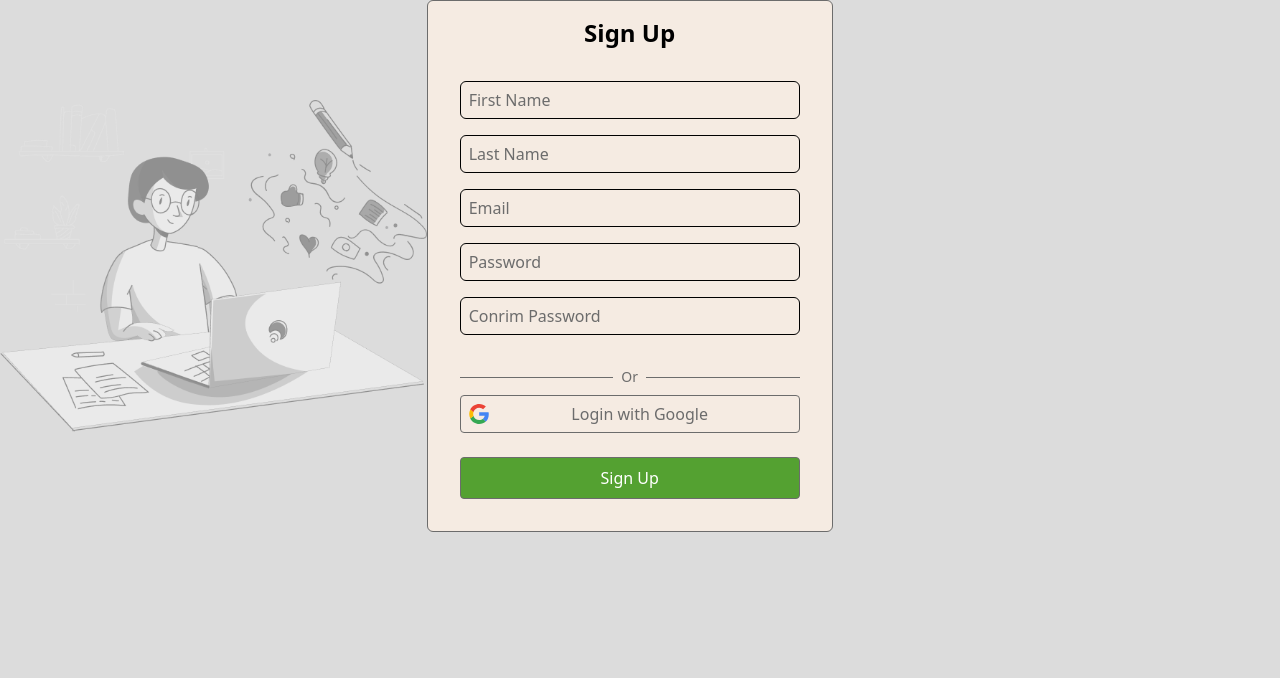
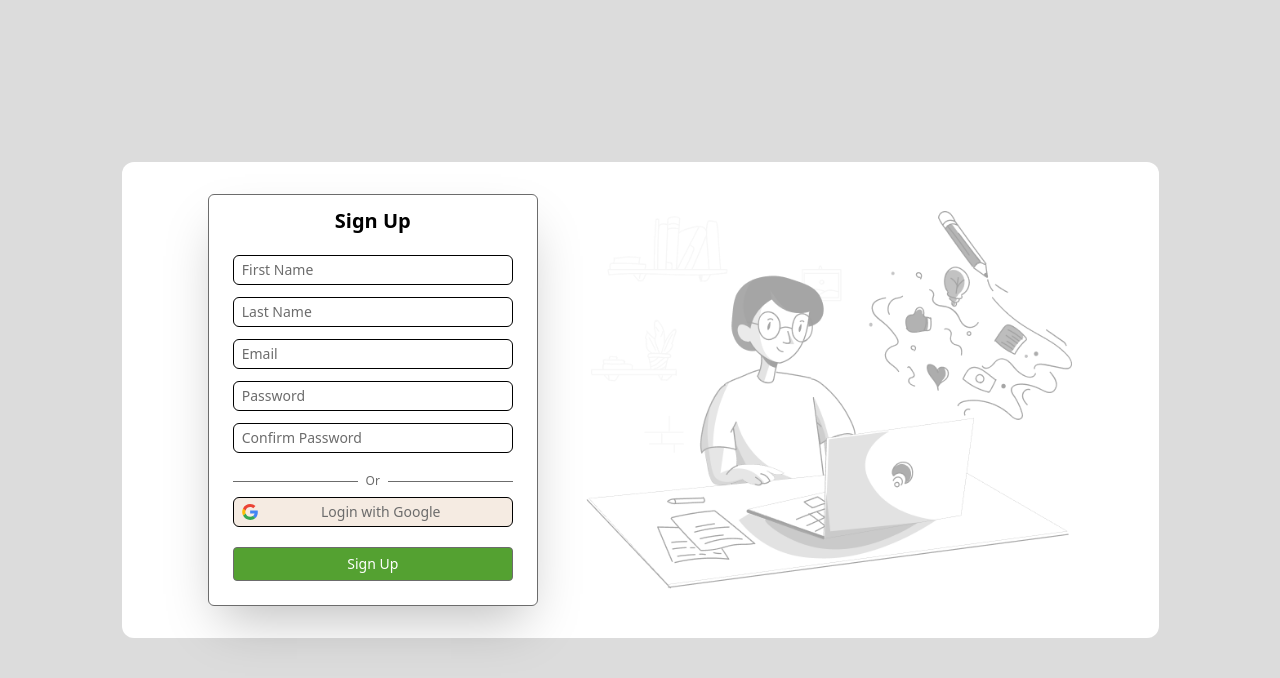
Before and after one commit to KMalek101/Roomet-front, a Next.js app: page /signup in a window 1280 px wide. Shown: the top 678 px of the page. Built offline with nearby package versions, Linux system fonts and the light colour scheme.

Commit message:
new sign up page

```diff
--- a/src/app/signup/page.jsx
+++ b/src/app/signup/page.jsx
@@ -5,10 +5,21 @@ import { SignUp } from "@/components/common/singup/Signup";
 import Image from "next/image";
 export default function page() {
   return (
-    <div className="flex-col">
-      <div className="flex items-center">
-        <Image width={1500} height={1500} src="/illustration.png" alt="image" className="w-1/3 h-1/3" priority={true} />
+    <div className="flex w-screen h-screen items-center justify-center">
+      <div className="flex justify-center items-center gap-12 bg-[var(--w-color)] w-max p-8 rounded-xl">
         <SignUp />
+        <Image src={"/illustration.png"} width={400} height={400} alt="logo" className="w-1/2 h-1/2 " priority={true} />
+        {/* <div >
+          <Image width={1500} height={1500} src="/ROOMET.png" className="w-1/8 h-1/8" priority={true} />
+          <div className="flex items-center justify-items-center flex-col">
+            <p className="font-bold ">Stay connected,  organized, </p>
+            <p className="font-bold"> & informed with</p>
+          </div>
+        </div>
+        <div className="flex items-center">
+          <Image width={1500} height={1500} src="/illustration.png" alt="image" className="w-1/4 h-1/4" priority={true} />
+          <SignUp />
+        </div> */}
       </div>
     </div>
   );
--- a/src/components/common/singup/Signup.jsx
+++ b/src/components/common/singup/Signup.jsx
@@ -1,55 +1,36 @@
 export function SignUp() {
-    return(
-        <div className="bg-[var(--secondary-color)] w-min flex flex-col items-center justify-center p-2 rounded-md border-1 border-[var(--g-color)] ">
-            <h2 className="text-2xl font-semibold py-2">Sign Up</h2>
-            <form action="" className="p-6 flex flex-col gap-4">
-                <input
-                 style={{width : "340px"}}
-                 className='px-2 py-1.5 text-l text-[var(--black-color)] placeholder-[var(--g-color)] rounded-md border border-[var(--main-color-hover' type="text"
-                 placeholder='First Name'
-                 required
-                />
-                <input
-                 style={{width : "340px"}}
-                 className='px-2 py-1.5 text-l text-[var(--black-color)] placeholder-[var(--g-color)] rounded-md border border-[var(--main-color-hover' type="text"
-                 placeholder='Last Name'
-                 required
-                />
-                <input
-                 style={{width : "340px"}}
-                 className='px-2 py-1.5 text-l text-[var(--black-color)] placeholder-[var(--g-color)] rounded-md border border-[var(--main-color-hover' type="text"
-                 placeholder='Email'
-                 required
-                />
-                <input
-                 style={{width : "340px"}}
-                 className='px-2 py-1.5 text-l text-[var(--black-color)] placeholder-[var(--g-color)] rounded-md border border-[var(--main-color-hover' type="text"
-                 placeholder='Password'
-                 required
-                />
-                <input
-                 style={{width : "340px"}}
-                 className='px-2 py-1.5 text-l text-[var(--black-color)] placeholder-[var(--g-color)] rounded-md border border-[var(--main-color-hover' type="text"
-                 placeholder='Conrim Password'
-                 required
-                />
-                <div className='flex items-center gap-2 w-full pt-4'>
-                    <div style={{height: "1px"}} className='w-1/2 bg-[var(--g-color)]'></div>
-                    <p className='text-[var(--g-color)] text-sm'>Or</p>
-                    <div style={{height: "1px"}} className='w-1/2 bg-[var(--g-color)]'></div>
+    const inputStyle = "w-[280px] px-2 py-1 text-sm text-[var(--black-color)] placeholder-[var(--g-color)] rounded-md border border-[var(--main-color-hover)]";
+
+    return (
+        <div className="bg-[var(--w-color)] w-min flex flex-col items-center justify-center p-2 rounded-md border border-[var(--g-color)] shadow-2xl">
+            <h2 className="text-xl font-semibold py-1">Sign Up</h2>
+            <form className="p-4 flex flex-col gap-3">
+                <input className={inputStyle} type="text" placeholder="First Name" required />
+                <input className={inputStyle} type="text" placeholder="Last Name" required />
+                <input className={inputStyle} type="email" placeholder="Email" required />
+                <input className={inputStyle} type="password" placeholder="Password" required />
+                <input className={inputStyle} type="password" placeholder="Confirm Password" required />
+
+                <div className="flex items-center gap-2 w-full pt-2">
+                    <div className="h-px w-1/2 bg-[var(--g-color)]"></div>
+                    <p className="text-[var(--g-color)] text-xs">Or</p>
+                    <div className="h-px w-1/2 bg-[var(--g-color)]"></div>
                 </div>
 
-                <a>
-                    <div style={{width : "340px"}} className='cursor-pointer -mt-2 mb-2 px-2 py-1.5 bg-[var(--secondary-color)] items-center flex text-l text-[var(--g-color)] rounded-sm border border-[var(--main-color-hover)]'>
-                        <svg className='w-5 h-5' viewBox="-3 0 262 262" xmlns="http://www.w3.org/2000/svg" preserveAspectRatio="xMidYMid" fill="#000000"><g id="SVGRepo_bgCarrier" stroke-width="0"></g><g id="SVGRepo_tracerCarrier" stroke-linecap="round" stroke-linejoin="round"></g><g id="SVGRepo_iconCarrier"><path d="M255.878 133.451c0-10.734-.871-18.567-2.756-26.69H130.55v48.448h71.947c-1.45 12.04-9.283 30.172-26.69 42.356l-.244 1.622 38.755 30.023 2.685.268c24.659-22.774 38.875-56.282 38.875-96.027" fill="#4285F4"></path><path d="M130.55 261.1c35.248 0 64.839-11.605 86.453-31.622l-41.196-31.913c-11.024 7.688-25.82 13.055-45.257 13.055-34.523 0-63.824-22.773-74.269-54.25l-1.531.13-40.298 31.187-.527 1.465C35.393 231.798 79.49 261.1 130.55 261.1" fill="#34A853"></path><path d="M56.281 156.37c-2.756-8.123-4.351-16.827-4.351-25.82 0-8.994 1.595-17.697 4.206-25.82l-.073-1.73L15.26 71.312l-1.335.635C5.077 89.644 0 109.517 0 130.55s5.077 40.905 13.925 58.602l42.356-32.782" fill="#FBBC05"></path><path d="M130.55 50.479c24.514 0 41.05 10.589 50.479 19.438l36.844-35.974C195.245 12.91 165.798 0 130.55 0 79.49 0 35.393 29.301 13.925 71.947l42.211 32.783c10.59-31.477 39.891-54.251 74.414-54.251" fill="#EB4335"></path></g></svg>
-                        <p className='ml-auto mr-auto text-[var(--g-color)]'>Login with Google</p>
-                    </div>
-                </a>
+                <div className={`${inputStyle} flex items-center bg-[var(--secondary-color)] cursor-pointer -mt-1 mb-2`}>
+                    <svg className="w-4 h-4" viewBox="-3 0 262 262" xmlns="http://www.w3.org/2000/svg" fill="#000000">
+                        <g><path d="M255.878 133.451c0-10.734-.871-18.567-2.756-26.69H130.55v48.448h71.947c-1.45 12.04-9.283 30.172-26.69 42.356l-.244 1.622 38.755 30.023 2.685.268c24.659-22.774 38.875-56.282 38.875-96.027" fill="#4285F4" />
+                        <path d="M130.55 261.1c35.248 0 64.839-11.605 86.453-31.622l-41.196-31.913c-11.024 7.688-25.82 13.055-45.257 13.055-34.523 0-63.824-22.773-74.269-54.25l-1.531.13-40.298 31.187-.527 1.465C35.393 231.798 79.49 261.1 130.55 261.1" fill="#34A853" />
+                        <path d="M56.281 156.37c-2.756-8.123-4.351-16.827-4.351-25.82 0-8.994 1.595-17.697 4.206-25.82l-.073-1.73L15.26 71.312l-1.335.635C5.077 89.644 0 109.517 0 130.55s5.077 40.905 13.925 58.602l42.356-32.782" fill="#FBBC05" />
+                        <path d="M130.55 50.479c24.514 0 41.05 10.589 50.479 19.438l36.844-35.974C195.245 12.91 165.798 0 130.55 0 79.49 0 35.393 29.301 13.925 71.947l42.211 32.783c10.59-31.477 39.891-54.251 74.414-54.251" fill="#EB4335" /></g>
+                    </svg>
+                    <p className="ml-auto mr-auto text-[var(--g-color)] text-sm">Login with Google</p>
+                </div>
 
-                <button className="py-2 px-4 bg-[var(--green-color)] text-[var(--w-color)] border border-[var(--g-color)] cursor-pointer hover:bg-[var(--green-color-hover)] rounded-sm">
+                <button className="py-1.5 px-3 bg-[var(--green-color)] text-[var(--w-color)] text-sm border border-[var(--g-color)] cursor-pointer hover:bg-[var(--green-color-hover)] rounded-sm">
                     Sign Up
                 </button>
             </form>
         </div>
-    )
+    );
 }
```
